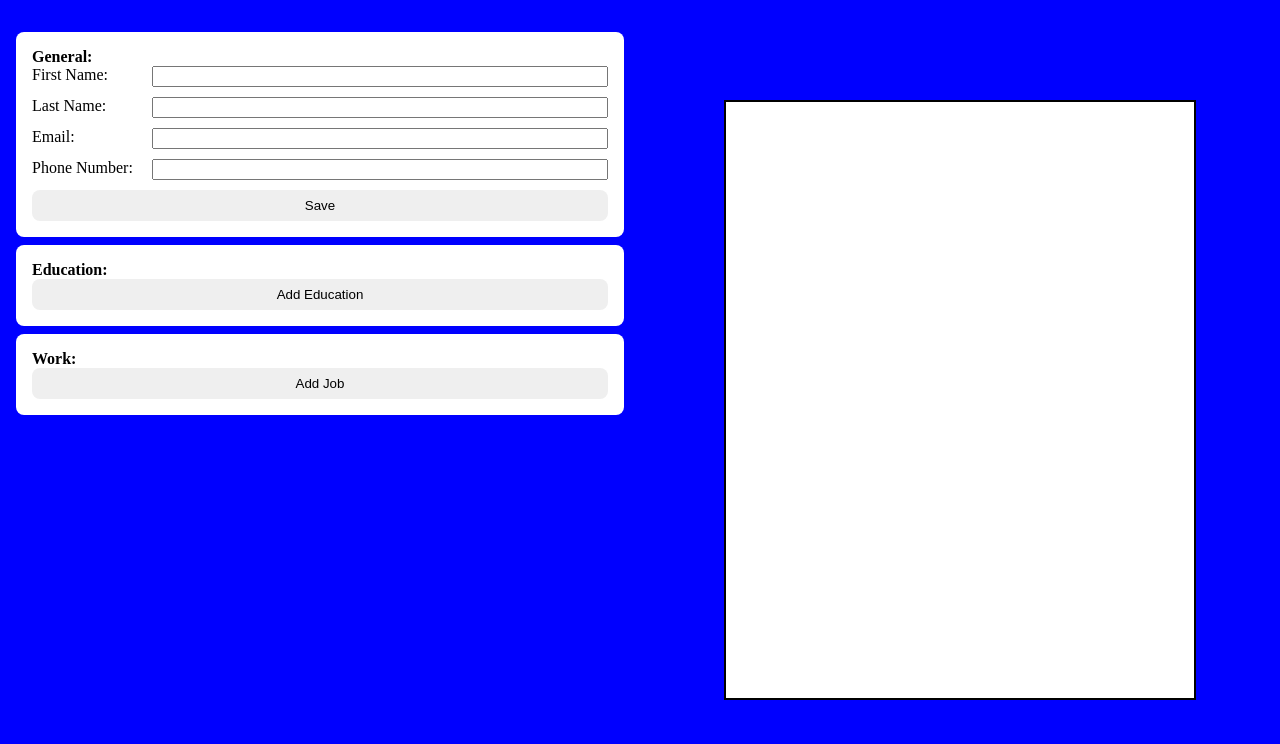
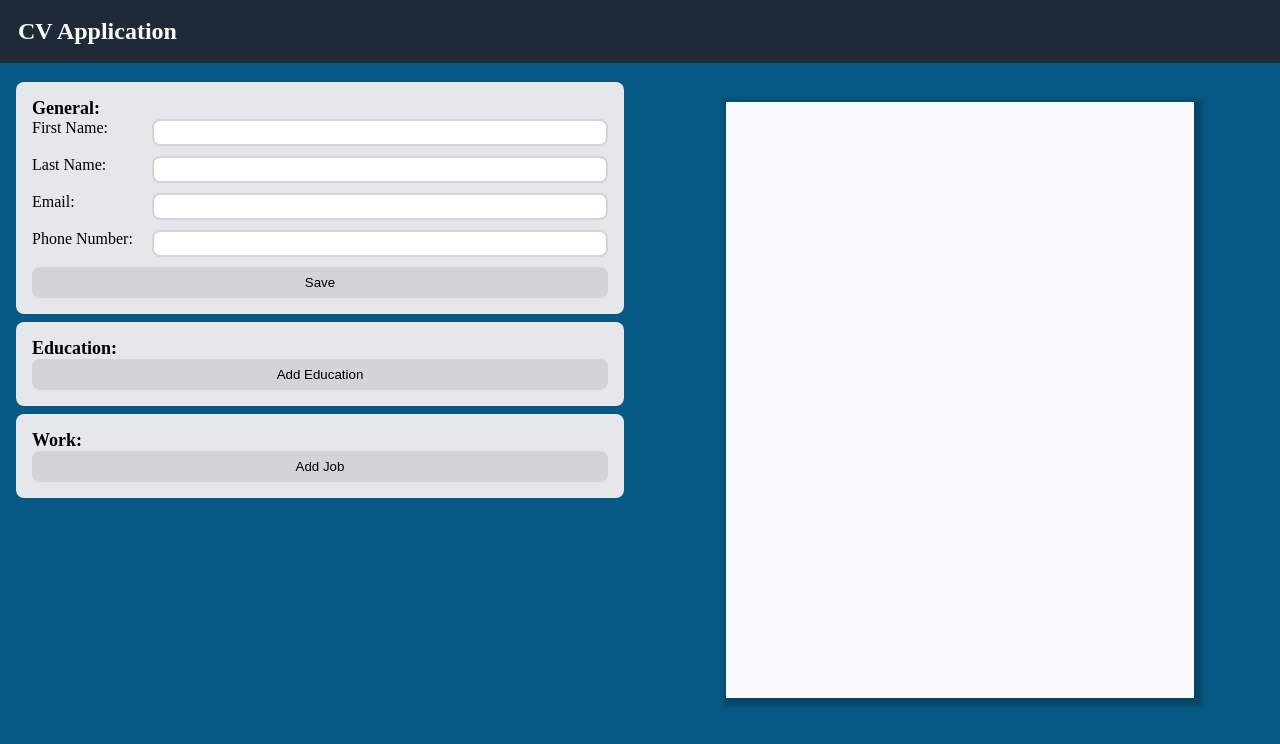
Before and after one commit to duncanp781/cv-project, a React (Create React App) app: page / in a window 1280 px wide. Shown: the top 744 px of the page. Built offline with nearby package versions, Linux system fonts and the light colour scheme.

Commit message:
Add style

```diff
--- a/src/App.js
+++ b/src/App.js
@@ -28,7 +28,10 @@ class App extends Component {
 
   render() {
     return (
+      <div class="app">
+        <header>CV Application</header>
         <div className="container">
+
           <div className="fields">
             <div class="section">
               <span className="title">General: </span>
@@ -51,6 +54,7 @@ class App extends Component {
             />
           </div>
         </div>
+      </div>
     );
   }
 }
--- a/src/components/Display.js
+++ b/src/components/Display.js
@@ -68,7 +68,7 @@ class SchoolDisplay extends Component {
             {school.major}
             {school.major && school.gpa ? ", " : ""}
             {school.gpa ? "GPA: " : ""}
-            {school.gpa}
+            {school.gpa}job.responsibilities
           </span>
         </div>
       </div>
@@ -93,8 +93,24 @@ class WorkDisplay extends Component {
 }
 
 class JobDisplay extends Component {
+  constructor(props){
+    super(props);
+
+    this.state = {
+      hasError: false,
+    }
+  }
+  static getDerivedStateFromError(error){
+    return {hasError: true};
+  }
+  componentDidCatch(error){
+    console.log(error);
+  }
   render() {
     let { job } = this.props;
+    if (this.state.hasError){
+      return <div>Error</div>
+    }
     return (
       <div className="display-job">
         <div className="display-job-first">
@@ -107,10 +123,10 @@ class JobDisplay extends Component {
           <span className="display-job-time">
             {job.start} {job.start ? "-" : ""} {job.end ? job.end : "Present"}
           </span>
-          {Object.keys(job.responsibilities).length !== 0 && (
+          {job.responsibilities && Object.keys(job.responsibilities).length !== 0 && (
             <ul>
               {Object.keys(job.responsibilities).map((entry) => {
-                return <li>{job.responsibilities[entry]}</li>;
+                return <li key = {uniqid()}>{job.responsibilities[entry]}</li>;
               })}
             </ul>
           )}
--- a/src/components/Education.js
+++ b/src/components/Education.js
@@ -19,7 +19,7 @@ class Education extends Component {
       {
         [id]: info,
       },
-      () => this.props.save("education", this.state)
+      () => {this.props.save("education", this.state)}
     );
   };
 
--- a/src/components/Responsibilities.js
+++ b/src/components/Responsibilities.js
@@ -5,6 +5,7 @@ class Responsibilities extends Component {
     super(props);
     this.state = {};
   }
+
 
   handleAdd = () =>  {
     this.setState({
@@ -56,6 +57,7 @@ class Responsibility extends Component {
 
     this.state = {
       text: "",
+      hasError: false,
     };
   }
 
@@ -66,6 +68,13 @@ class Responsibility extends Component {
 
   };
 
+  static getDerivedStateFromError(error){
+    return {hasError: true}
+  }
+
+  componentDidCatch(error, errorInfo){
+    console.log(error, errorInfo);
+  }
 
   render() {
     return (
--- a/src/styles/app.css
+++ b/src/styles/app.css
@@ -1,11 +1,41 @@
+:root{
+  --gray: #e5e7eb;
+  --white: #f9fafb;
+  --bgc: #075985;
+  --header: #1f2937;
+  --button: #d4d4d8;
+  --hover: #71717a;
+  --border: #d4d4d8;
+}
+
 
 html,body,
 #root{
   height: 100%;
   padding: 0px;
   margin: 0px;
-  background-color: blue;
+  background-color: var(--bgc);
 }
+
+input{
+  border: 2px solid var(--border);
+
+  padding: 4px;
+  border-radius: 8px;
+}
+
+header{
+  position: fixed;
+  top: 0;
+  width: 100%;
+  background-color: var(--header);
+  color: var(--white);
+  padding: 18px;
+  font-size: 24px;
+  font-weight: bold;
+  z-index: 1;
+}
+
 
 .container{
 
@@ -14,6 +44,8 @@ html,body,
   height: 100%;
   padding: 0px;
   margin: 0px;
+  position: relative;
+  top: 50px;
 }
 
 
@@ -52,7 +84,7 @@ html,body,
   display: grid;
   grid-template-columns: 120px 1fr;
 }
-
+focus
 .job label[for = 'company'],
 .job label[for = 'title'],
 .job label[for = 'responsibilities']{
@@ -61,6 +93,7 @@ html,body,
 
 
 .title{
+  font-size: 18px;
   font-weight: bold;
 }
 
@@ -73,6 +106,14 @@ html,body,
   gap: 8px;
 }
 
+.school,
+.job{
+  padding: 8px;
+  border-radius: 8px;
+  box-shadow: 2px 2px 4px  4px rgba(0, 0, 0, 0.073);
+  background-color: var(--white);
+}
+
 .fields{
   align-items: center;
   padding: 32px;
@@ -81,7 +122,7 @@ html,body,
 .section{
   border-radius: 8px;
   padding: 16px;
-  background-color: white;
+  background-color: var(--gray);
   width: 100%;
 }
 
@@ -89,6 +130,11 @@ html,body,
   border: none;
   border-radius: 8px;
   padding: 8px;
+  background-color: var(--button);
+}
+
+button:active{
+  background-color: var(--hover);
 }
 
 
@@ -102,6 +148,7 @@ html,body,
 
 .responsibility{
   display: flex;
+  gap: 4px;
 }
 
 .responsibility input{
@@ -114,10 +161,10 @@ html,body,
   transform: translateY(-50%);
   width: calc(70vh * (8.5/11));
   height: 70vh;
-  border: 2px solid black;
+  box-shadow: 3px 3px 5px 5px rgba(0, 0, 0, 0.211);
   padding: 18px;
   position: fixed;
-  background-color: white;
+  background-color: var(--white);
   font-size: max(0.8rem, 2.4vh);
 }
 
```
Lines whose indentation alone changed are shown as unchanged.
